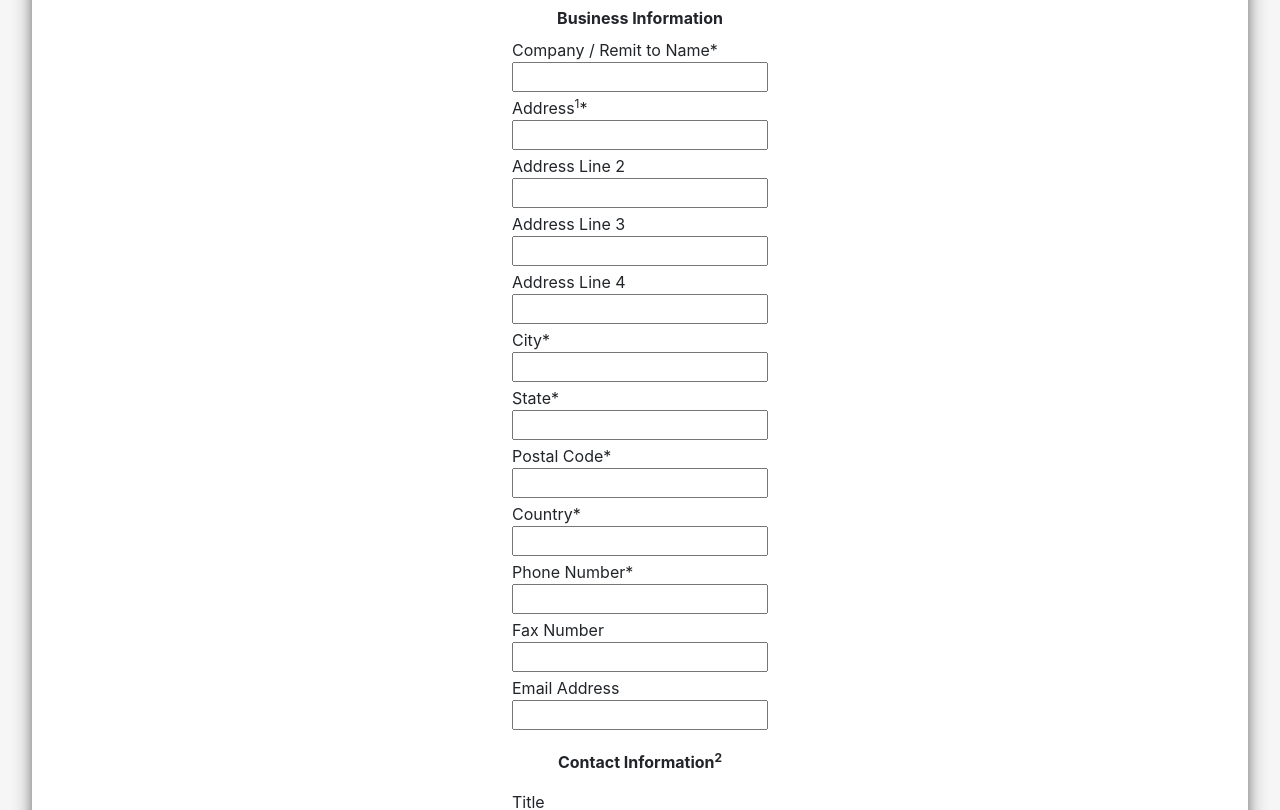
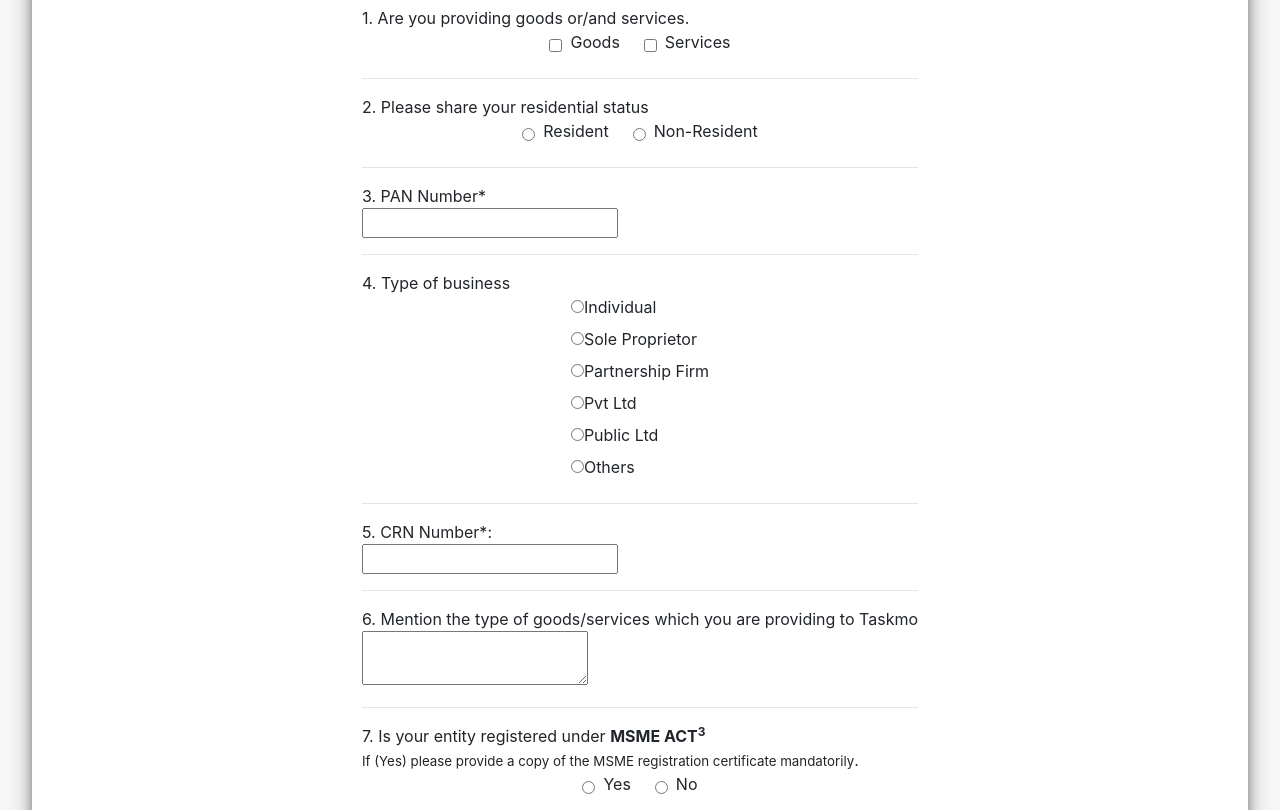
Before and after one commit to mayurpaunipagar/taskmo-assignment6-frontend, a React (Create React App) app: page /v1/vendor-registration/1 in a window 1280 px wide. Shown: the part 280-1090 px from the top of the page. Built offline with nearby package versions, Linux system fonts and the light colour scheme.

Commit message:
sectionB corrected

```diff
--- a/src/component/venderRegistration/index.js
+++ b/src/component/venderRegistration/index.js
@@ -49,9 +49,9 @@ export default function VendorRegistration() {
         ) : (
           <>
             <div className="vr-card">
-              <SectionA />
-              {/* <SectionB/>
-              <SectionCD/> */}
+              {/* <SectionA /> */}
+              <SectionB/>
+              {/* <SectionCD/> */}
             </div>
 
             {/* <input
--- a/src/component/venderRegistration/sectionB/index.js
+++ b/src/component/venderRegistration/sectionB/index.js
@@ -18,56 +18,62 @@ export default function SectionB() {
 
   return (
     <>
-      <div className="mb-3">
+      <div className="mb-3 textCenter">
         <b>Section B - ENTITY INFORMATION</b>
       </div>
       <div className="vr-note mb-3">
         Please carefully review related footnote.
       </div>
-      <table>
-        <tbody>
-          <tr>
-            <td>1. Are you providing goods or/and services</td>
-            <td>
-              <input type="checkbox" id="goods" />
-              <label for="goods">Goods</label>
-              <br />
-              <input type="checkbox" id="services" />
+      <div>
+        <div className="mb-1">
+          <div>1. Are you providing goods or/and services.</div>
+          <div className="myRowCenter">
+            <input type="checkbox" id="goods" className="mr-2" />
+            <label for="goods" className="mr-4">
+              Goods
+            </label>
+
+            <input type="checkbox" id="services" className="mr-2" />
             <label for="services">Services</label>
-            </td>
-          </tr>
-          <tr>
-            <td>2. Please share your residential status</td>
-            <td>
-              <form>
+          </div>
+        </div>
+        <hr />
+        <div className="mb-1">
+          <div>2. Please share your residential status</div>
+          <div className="myRowCenter">
+            {" "}
             <input
               type="radio"
               id="resident"
               name="residency"
               value="resident"
+              className="mr-2"
             />
-                <label for="resident">Resident</label>
+            <label for="resident" className="mr-4">
+              Resident
+            </label>
             <br />
             <input
               type="radio"
               id="non-resident"
               name="residency"
               value="non-resident"
+              className="mr-2"
             />
             <label for="non-resident">Non-Resident</label>
-              </form>
-            </td>
-          </tr>
-          <tr>
-            <td>3. PAN Number*:</td>
-            <td>
-              <input className="vr-input" type="text" />
-            </td>
-          </tr>
-          <tr>
-            <td>4. Type of business</td>
-            <td>
-              <form>
+          </div>
+        </div>
+        <hr />
+        <div className="mb-1">
+          <div>3. PAN Number*</div>
+          <div>
+            <input />
+          </div>
+        </div>
+        <hr />
+        <div className="mb-1">
+          <div>4. Type of business</div>
+          <div className="myColCenter">
             <div onChange={onChangeRadioValue}>
               <input
                 type="radio"
@@ -117,62 +123,61 @@ export default function SectionB() {
               />
               <label for="others">Others</label>
             </div>
+            <div>
               {othersInput ? (
                 <>
-                    <input className="vr-input"
+                  <input
+                    className="vr-input"
                     type="text"
                     name="typeOfBusiness"
                     onChange={onChangeOfOthersValue}
                   />
                 </>
               ) : null}
-              </form>
-            </td>
-          </tr>
-          <tr>
-            <td>5. CRN Number*:</td>
-            <td>
-              <input className="vr-input" type="text" />
-            </td>
-          </tr>
-          <tr>
-            <td>
+            </div>
+          </div>
+        </div>
+        <hr />
+        <div>
+          <div>5. CRN Number*:</div>
+          <div>
+            <input />
+          </div>
+        </div>
+        <hr />
+        <div className="mb-1">
+          <div>
             6. Mention the type of goods/services which you are providing to
             Taskmo
-            </td>
-            <td>
-              <textarea type="text" />
-            </td>
-          </tr>
-          <tr>
-            <td>
-              7. Is your entity registered under <b>MSME ACT<sup>3</sup></b>.
-              <br/>
-              <span className="vr-note">If (Yes) please
-              provide a copy of the MSME registration certificate mandatorily</span>
-            </td>
-            <td>
-            <form>
-                <input
-                  type="radio"
-                  id="msme-yes"
-                  name="msme"
-                  value="yes"
-                />
-                <label for="msme-yes">Yes</label>
+          </div>
+          <div>
+            <textarea />
+          </div>
+        </div>
+        <hr />
+        <div className="mb-1">
+          <div>
+            {" "}
+            7. Is your entity registered under{" "}
+            <b>
+              MSME ACT<sup>3</sup>
+            </b>
             <br />
-                <input
-                  type="radio"
-                  id="msme-no"
-                  name="msme"
-                  value="no"
-                />
+            <span className="vr-note">
+              If (Yes) please provide a copy of the MSME registration
+              certificate mandatorily
+            </span>
+            .
+          </div>
+          <div className="myRowCenter">
+            <input type="radio" id="msme-yes" name="msme" value="yes" className="mr-2" />
+            <label for="msme-yes" className="mr-4">Yes</label>
+            <br />
+            <input type="radio" id="msme-no" name="msme" value="no" className="mr-2" />
             <label for="msme-no">No</label>
-              </form>
-            </td>
-          </tr>
-        </tbody>
-      </table>
+          </div>
+        </div>
+      </div>
 
       <table>
         <tbody>
--- a/src/component/venderRegistration/style.css
+++ b/src/component/venderRegistration/style.css
@@ -54,3 +54,8 @@
   align-items: center;
   flex-direction: column;
 }
+.bto-container{
+  display: flex;
+  justify-content: center;
+    align-items: center;
+}
--- a/src/component/venderRegistration/vrHeader/index.js
+++ b/src/component/venderRegistration/vrHeader/index.js
@@ -1,7 +1,7 @@
 import "./style.css";
 export default function VrHeader(){
     return <>
-    <div><b>SUPPLIER/VENDOR REGISTRATION</b></div>
+    <div className="textCenter"><b>SUPPLIER/VENDOR REGISTRATION</b></div>
     <div className="vr-welcome-text">
       Welcome to Taskmo! To be set up as a supplier/vendor at
       Taskmo, please fill out the attached Questionnaire. Each required
```
Lines whose indentation alone changed are shown as unchanged.
